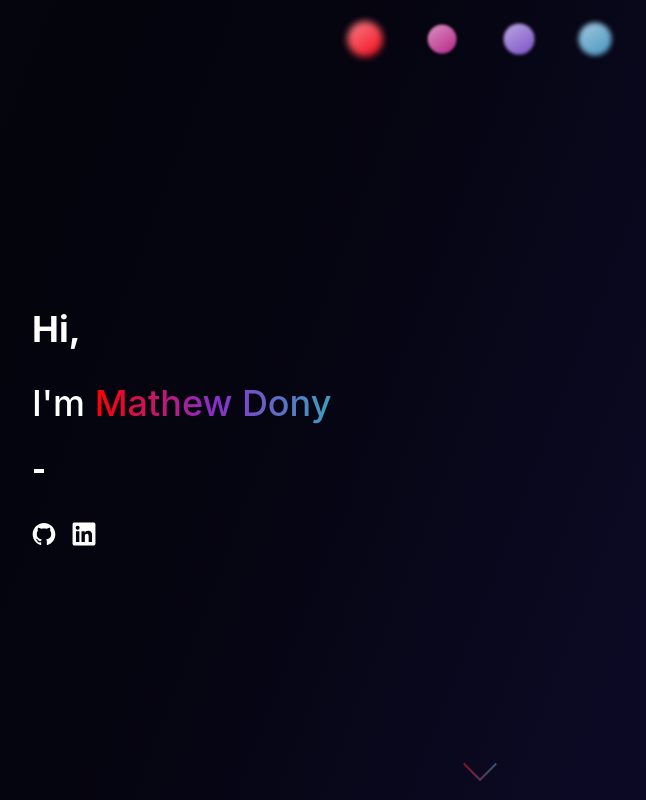
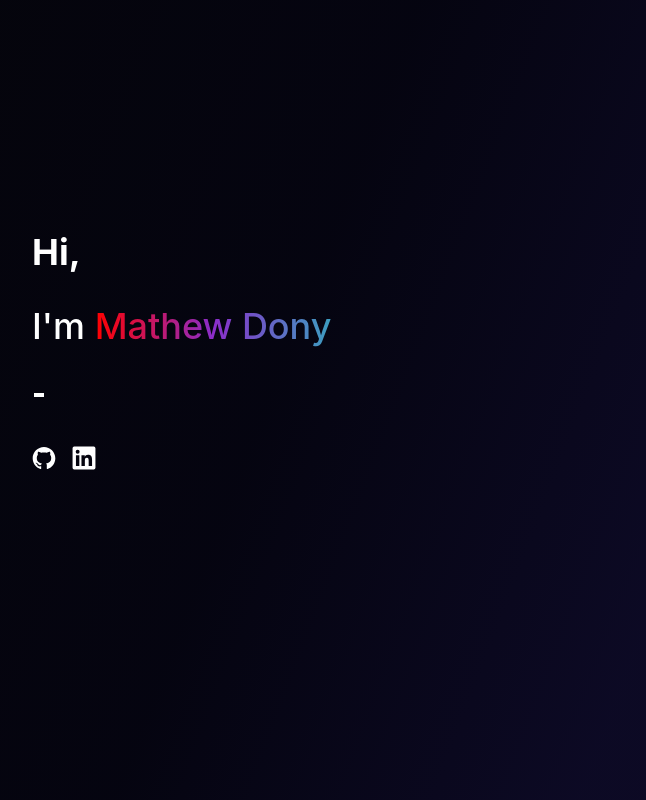
Before and after one commit to mdmathewdc/Mathew-Dony-Portfolio, a Next.js app in the folder mathew-dony-portfolio/: page / in a window 1280 px wide. Shown: the top 800 px of the page, without its empty margins (160-806 px from the left). Built offline with nearby package versions, Linux system fonts and the light colour scheme; a web font is replaced by a local one.

Commit message:
Add loading animation

```diff
--- a/mathew-dony-portfolio/components/Hero.jsx
+++ b/mathew-dony-portfolio/components/Hero.jsx
@@ -1,24 +1,18 @@
-import React, { useEffect } from "react";
+import React, { useState, useEffect } from "react";
 import styled from "styled-components";
-import { animate, stagger } from "motion";
 import { TypingText } from ".";
 import Loader from "./Loader";
+import Fade from "react-reveal/Fade";
 
 const Hero = () => {
+  const [isLoading, setIsLoading] = useState(true);
+
   useEffect(() => {
     window.scrollTo(0, 0);
-    animate(
-      ".hi,.name-block,.logos-container,.scroll-down,.TypingText__Wrapper-sc-x6g7br-0",
-      {
-        opacity: [0, 1],
-        transform: ["translateY(7rem)", "translateY(0)"],
-      },
-      {
-        delay: stagger(0.3),
-        duration: 1,
-        easing: [0.22, 0.03, 0.26, 1],
-      }
-    );
+
+    setTimeout(() => {
+      setIsLoading(false);
+    }, 2500);
   }, []);
 
   const handleScroll = () => {
@@ -28,7 +22,13 @@ const Hero = () => {
 
   return (
     <HeroContainer>
-      <Loader/>
+      {isLoading && (
+        <Fade when={isLoading}>
+          <Loader />
+        </Fade>
+      )}
+      {!isLoading && (
+        <Fade big duration={2000} ssrReveal>
           <section>
             <h1 className="hi">Hi,</h1>
             <h1 className="name-block">
@@ -39,7 +39,10 @@ const Hero = () => {
               <a href="https://github.com/mdmathewdc" target={"_blank"}>
                 <img src="/social-logos/github-original.svg" />
               </a>
-          <a href="https://www.linkedin.com/in/mathew-dony" target={"_blank"}>
+              <a
+                href="https://www.linkedin.com/in/mathew-dony"
+                target={"_blank"}
+              >
                 <img src="/social-logos/linkedin-plain.svg" />
               </a>
             </LogosContainer>
@@ -50,6 +53,8 @@ const Hero = () => {
               <span></span>
             </a>
           </div>
+        </Fade>
+      )}
     </HeroContainer>
   );
 };
@@ -61,7 +66,7 @@ const HeroContainer = styled.div`
 
   .scroll-down a span {
     position: absolute;
-    top: 25vh;
+    top: 80vh;
     left: 50%;
     width: 24px;
     height: 24px;
--- a/mathew-dony-portfolio/components/Loader.jsx
+++ b/mathew-dony-portfolio/components/Loader.jsx
@@ -15,44 +15,26 @@ const Loader = () => {
 };
 
 const LoaderWrapper = styled.div`
-  body {
-    margin: 0;
-    display: flex;
-    justify-content: center;
-    align-items: center;
-    height: 100vh;
-    background-color: #1a1940;
-    background-image: linear-gradient(
-      111deg,
-      #05050b,
-      #050410 25%,
-      #0c0a24 45%,
-      #0e0924 59%,
-      #100925 69%,
-      #0d061e 77%,
-      #0d051e 84%,
-      #100623 89%,
-      #110524 95%,
-      #0c061e
-    );
-  }
+
+	position: absolute;
+	left: 40%;
+	top: 35%;
+	z-index: 3;
+
   div.container {
     display: flex;
     justify-content: center;
     align-items: center;
   }
+
   div > div {
     width: 2vw;
     height: 2vw;
     border-radius: 100%;
     margin: 2vw;
-    background-image: linear-gradient(
-      145deg,
-      rgba(255, 255, 255, 0.5) 0%,
-      rgba(0, 0, 0, 0) 100%
-    );
     animation: bounce 2s 0.5s linear infinite;
   }
+
   .red {
     background-color: #f30818;
   }
```
Lines whose indentation alone changed are shown as unchanged.
